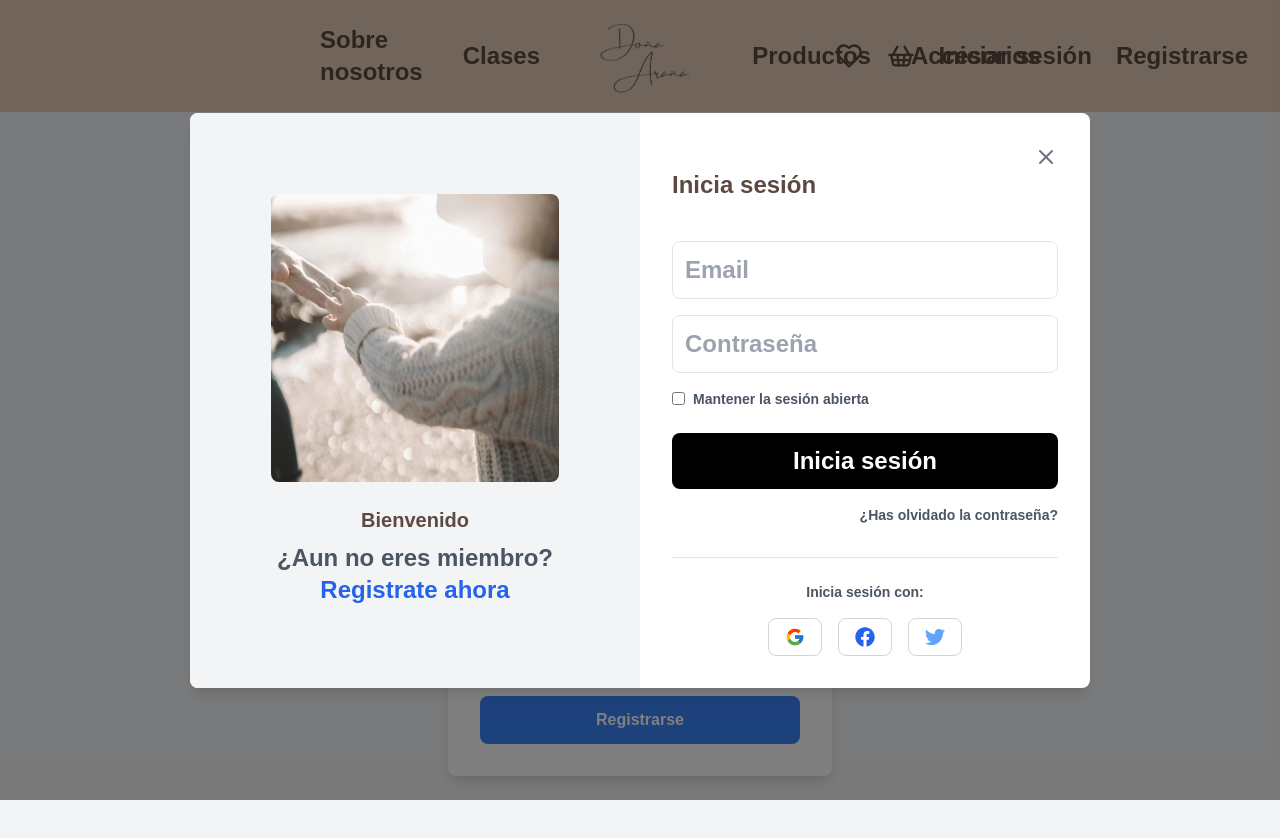
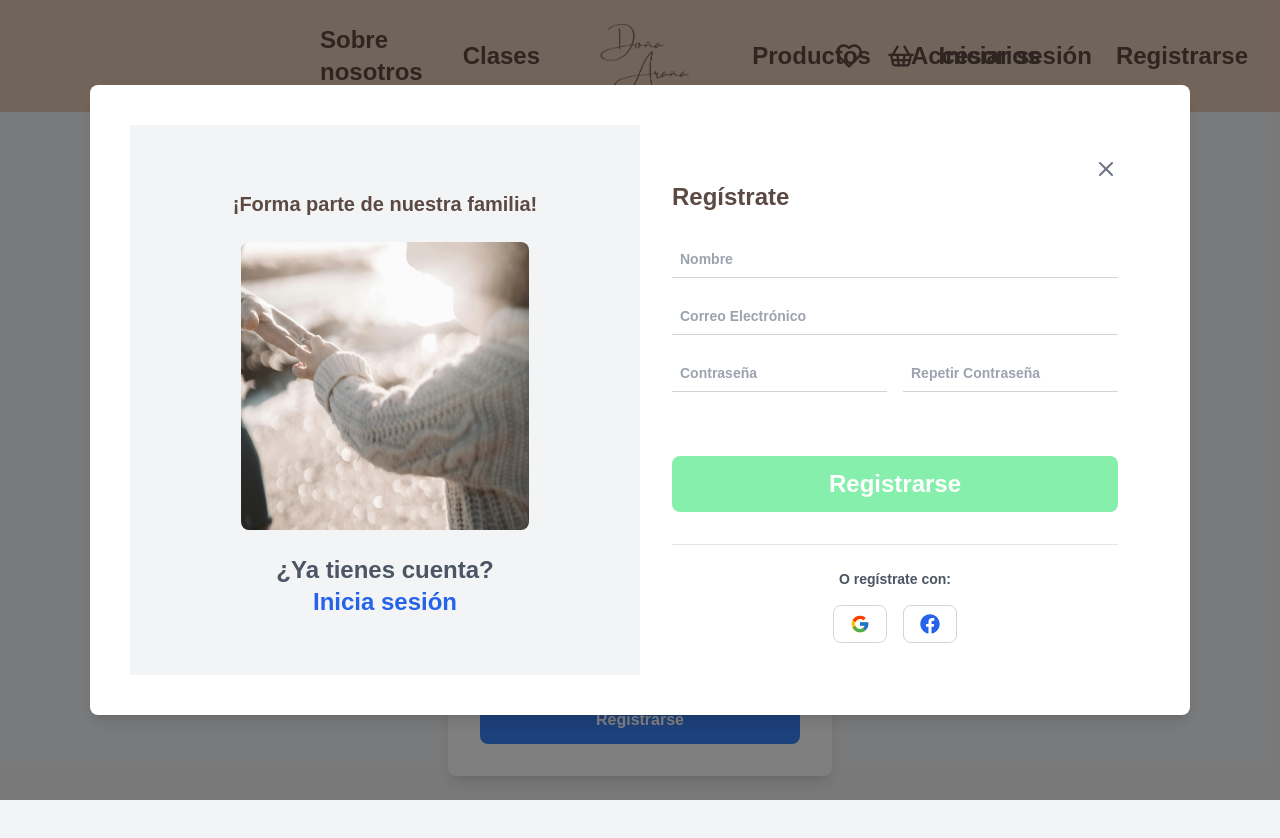
Before and after one commit to JaviRL7/Tienda2025, a Next.js app in the folder front_tienda2025/: page /auth/register in a window 1280 px wide. Both pictures are taken after a click on the element "Registrarse". Shown: the top 838 px of the page. Built offline with nearby package versions, Linux system fonts and the light colour scheme.

Commit message:
nueva modal

```diff
--- a/front_tienda2025/app/auth/register/page.jsx
+++ b/front_tienda2025/app/auth/register/page.jsx
@@ -35,7 +35,7 @@ function Registro() {
         <h2 className="text-2xl font-bold text-center text-gray-700 mb-6">Registro</h2>
         <form onSubmit={onSubmit} className="space-y-4">
           <div>
-            <label htmlFor="name" className="block text-sm font-medium text-gray-600">Nombre</label>
+            <label htmlFor="name" className="block text-sm font-medium text-gray-600">NomEEEEEEEEEEEEEEEEEEbre</label>
             <input
               type="text"
               id="name"
--- a/front_tienda2025/components/navbar.tsx
+++ b/front_tienda2025/components/navbar.tsx
@@ -3,7 +3,7 @@
 import { useState } from "react";
 import { ShoppingBasket, Heart } from "lucide-react";
 import { useRouter } from "next/navigation";
-import CustomModal from "./ui/modal";
+import CustomModal from "./ui/modal_register";
 import Register from "./registros/register";
 
 const Navbar = () => {
--- a/front_tienda2025/components/principal/AboutHistory.tsx
+++ b/front_tienda2025/components/principal/AboutHistory.tsx
@@ -58,7 +58,7 @@ const AboutHistory = () => {
         </motion.p>
       </div>
 
-      {/* Segunda fila (Movida mucho más arriba) */}
+
       <div className="relative flex flex-col md:flex-row-reverse items-center justify-center gap-12 -mt-60">
         <motion.img
           src="/conocenos/6.png"
--- a/front_tienda2025/components/registros/register.tsx
+++ b/front_tienda2025/components/registros/register.tsx
@@ -65,7 +65,7 @@ function Registro({ isOpen, onClose }: RegistroProps) {
           </div>
 
           <div>
-            <label className="block text-sm font-medium text-gray-600">Contraseña</label>
+            <label className="block text-sm font-medium text-gray-600">ContraseAAAAAAAAAAAAAAAAAAAAAAAAAAAAAAa</label>
             <input
               type="password"
               {...register("password", { required: "La contraseña es obligatoria" })}
--- /dev/null
+++ b/front_tienda2025/components/ui/modal_register.tsx
@@ -0,0 +1,229 @@
+import { useEffect } from "react";
+import { motion, AnimatePresence } from "framer-motion";
+import { X } from "lucide-react";
+import SocialButton from "./botones/SocialButton";
+import { FcGoogle } from "react-icons/fc";
+import { FaFacebook } from "react-icons/fa";
+import { useForm, FieldError } from "react-hook-form";
+import { useRouter } from "next/navigation";
+
+// Interfaces
+interface ModalProps {
+  isOpen: boolean;
+  onClose: () => void;
+}
+
+interface FormData {
+  firstName: string;
+  email: string;
+  password: string;
+  confirmPassword: string;
+}
+
+// Animaciones
+const modalAnimations = {
+  overlay: {
+    initial: { opacity: 0 },
+    animate: { opacity: 1 },
+    exit: { opacity: 0 },
+  },
+  content: {
+    initial: { scale: 0.85, opacity: 0 },
+    animate: {
+      scale: 1,
+      opacity: 1,
+      transition: { duration: 0.5, ease: "easeOut" },
+    },
+    exit: {
+      scale: 0.85,
+      opacity: 0,
+      transition: { duration: 0.3, ease: "easeIn" },
+    },
+  },
+};
+
+const RegisterModal: React.FC<ModalProps> = ({ isOpen, onClose }) => {
+  const {
+    register,
+    handleSubmit,
+    formState: { errors },
+  } = useForm<FormData>();
+  const router = useRouter();
+
+  const onSubmit = handleSubmit(async (data) => {
+    if (data.password !== data.confirmPassword) {
+      return alert("Las contraseñas no coinciden");
+    }
+
+    const res = await fetch("/api/auth/register", {
+      method: "POST",
+      body: JSON.stringify({
+        nombre: data.firstName,
+        correo: data.email,
+        password: data.password,
+      }),
+      headers: {
+        "Content-Type": "application/json",
+      },
+    });
+
+    if (res.ok) {
+      router.push("/auth/login");
+    }
+  });
+
+  useEffect(() => {
+    const handleEscape = (event: KeyboardEvent) => {
+      if (event.key === "Escape") {
+        onClose();
+      }
+    };
+    document.addEventListener("keydown", handleEscape);
+    return () => document.removeEventListener("keydown", handleEscape);
+  }, [onClose]);
+
+  const getErrorMessage = (error: FieldError | undefined): string => {
+    return error?.message ?? "Error desconocido";
+  };
+
+  return (
+    <AnimatePresence>
+      {isOpen && (
+        <motion.div
+          className="fixed inset-0 bg-black bg-opacity-50 flex items-center justify-center z-50"
+          {...modalAnimations.overlay}
+        >
+          <motion.div
+            className="bg-white w-[1100px] max-w-full rounded-lg shadow-lg flex overflow-hidden p-10"
+            {...modalAnimations.content}
+          >
+            {/* Sección Izquierda */}
+            <div className="w-1/2 bg-gray-100 flex flex-col items-center justify-center p-8">
+              <h2 className="text-xl font-semibold mt-2 text-center">
+                ¡Forma parte de nuestra familia!
+              </h2>
+              <img
+                src="/punto/2.jpg"
+                alt="Bienvenido"
+                className="w-72 h-72 object-cover rounded-lg mt-6"
+              />
+              <p className="text-gray-600 mt-6 text-center">
+                ¿Ya tienes cuenta?
+                <span
+                  className="text-blue-600 cursor-pointer block"
+                  onClick={() => router.push("/auth/login")}
+                >
+                  Inicia sesión
+                </span>
+              </p>
+            </div>
+            {/* Sección Derecha - Formulario */}
+            <div className="w-1/2 p-8 flex flex-col">
+              <div className="flex justify-end">
+                <button
+                  onClick={onClose}
+                  className="text-gray-500 hover:text-gray-700"
+                >
+                  <X size={24} />
+                </button>
+              </div>
+              <h2 className="text-2xl font-bold mb-6">Regístrate</h2>
+              <form onSubmit={onSubmit} className="space-y-4">
+                <div>
+                  <input
+                    type="text"
+                    id="firstName"
+                    {...register("firstName", {
+                      required: "El nombre es obligatorio",
+                    })}
+                    placeholder="Nombre"
+                    className="mt-1 border-b border-gray-300 w-full text-sm p-2 focus:ring-0 focus:outline-none"
+                  />
+                  {errors.firstName && (
+                    <span className="text-red-500 text-xs">
+                      {getErrorMessage(errors.firstName)}
+                    </span>
+                  )}
+                </div>
+                <div>
+                  <input
+                    type="email"
+                    id="email"
+                    {...register("email", {
+                      required: "El correo es obligatorio",
+                    })}
+                    placeholder="Correo Electrónico"
+                    className="mt-1 border-b border-gray-300 w-full text-sm p-2 focus:ring-0 focus:outline-none"
+                  />
+                  {errors.email && (
+                    <span className="text-red-500 text-xs">
+                      {getErrorMessage(errors.email)}
+                    </span>
+                  )}
+                </div>
+                {/* Contraseña y Confirmar Contraseña en la misma fila */}
+                <div className="flex space-x-4">
+                  <div className="w-1/2">
+                    <input
+                      type="password"
+                      id="password"
+                      {...register("password", {
+                        required: "La contraseña es obligatoria",
+                      })}
+                      placeholder="Contraseña"
+                      className="mt-1 border-b border-gray-300 w-full text-sm p-2 focus:ring-0 focus:outline-none"
+                    />
+                    {errors.password && (
+                      <span className="text-red-500 text-xs">
+                        {getErrorMessage(errors.password)}
+                      </span>
+                    )}
+                  </div>
+                  <div className="w-1/2">
+                    <input
+                      type="password"
+                      id="confirmPassword"
+                      {...register("confirmPassword", {
+                        required: "Confirma la contraseña",
+                      })}
+                      placeholder="Repetir Contraseña"
+                      className="mt-1 border-b border-gray-300 w-full text-sm p-2 focus:ring-0 focus:outline-none"
+                    />
+                    {errors.confirmPassword && (
+                      <span className="text-red-500 text-xs">
+                        {getErrorMessage(errors.confirmPassword)}
+                      </span>
+                    )}
+                  </div>
+                </div>
+                <button
+                  type="submit"
+                  className="w-full py-3 !mt-16 bg-green-300 text-white font-bold rounded-lg hover:bg-green-400 focus:outline-none focus:ring-2 focus:ring-green-300"
+                >
+                  Registrarse
+                </button>
+              </form>
+              <div className="mt-8 border-t pt-6">
+                <p className="text-center text-gray-600 text-sm mb-4">
+                  O regístrate con:
+                </p>
+                <div className="flex items-center justify-center space-x-4">
+                  <SocialButton
+                    icon={<FcGoogle className="w-5 h-5" />}
+                    onClick={() => console.log("Google")}
+                  />
+                  <SocialButton
+                    icon={<FaFacebook className="w-5 h-5 text-blue-600" />}
+                    onClick={() => console.log("Facebook")}
+                  />
+                </div>
+              </div>
+            </div>
+          </motion.div>
+        </motion.div>
+      )}
+    </AnimatePresence>
+  );
+};
+
+export default RegisterModal;
```
Also changed, not shown: front_tienda2025/components/ui/modal_login.tsx (line endings or trailing spaces).
